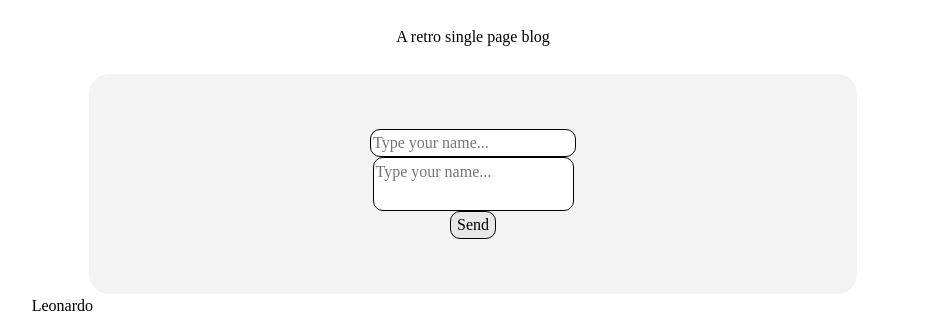
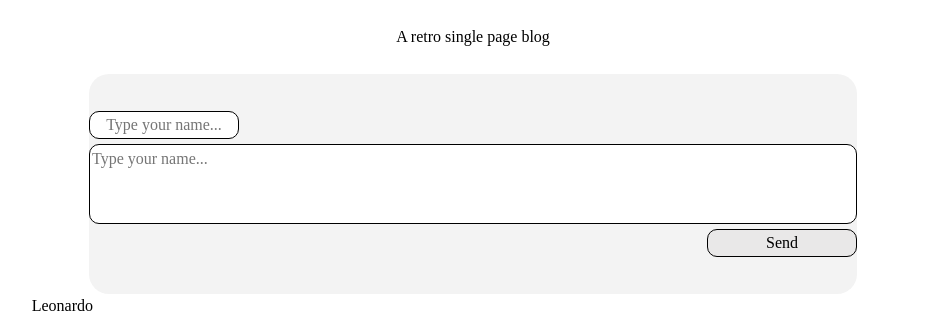
Before and after one commit to Leonardoozx/single-page-blog, a React (Create React App) app: page / in a window 1280 px wide. Shown: the top 313 px of the page, without its empty margins (167-1112 px from the left). Built offline with nearby package versions, Linux system fonts and the light colour scheme.

Commit message:
feat: add style for form

```diff
--- a/src/styles/_components.scss
+++ b/src/styles/_components.scss
@@ -0,0 +1,22 @@
+$input-button-wdt: 150px;
+
+.form-container {
+  input {
+    align-self: flex-start;
+    width: 20vh;
+    text-align: center;
+    margin-bottom: 5px;
+    width: $input-button-wdt;
+  }
+
+  textarea {
+    width: 100%;
+    height: 80px;
+  }
+
+  button {
+    width: $input-button-wdt;
+    align-self: flex-end;
+    margin-top: 5px;
+  }
+}
```
